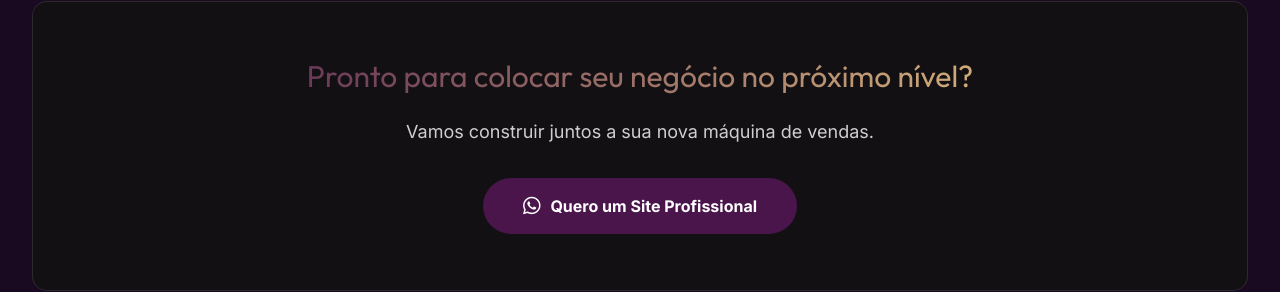
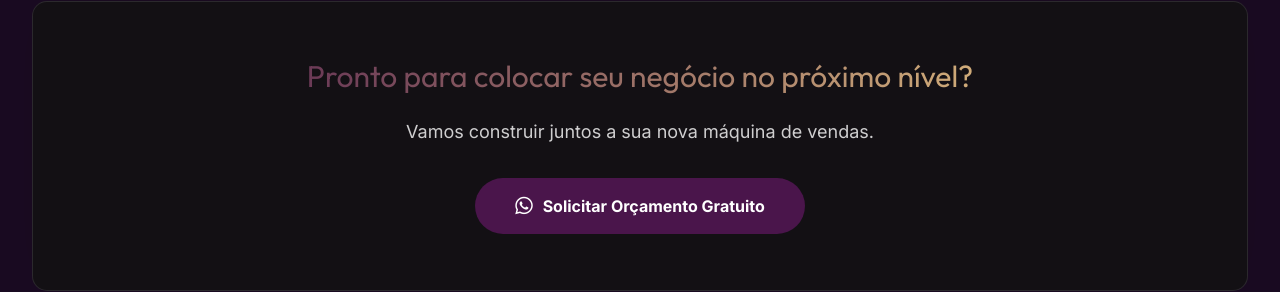
Before and after one commit to aeastudiocreation-cloud/site-aeastudio, a website: page index.html in a window 1280 px wide. Shown: the part 2870-3162 px from the top of the page. Drawn offline with nearby package versions, Linux system fonts and the light colour scheme; animation ran at ten frames a second; a script that the page names is missing.

Commit message:
chore: altera CTA da secao pronto para colocar seu negocio no proximo nivel

```diff
--- a/index.html
+++ b/index.html
@@ -666,7 +666,7 @@ html.lenis, html.lenis body {
                     <a href="https://wa.me/447424886787" target="_blank"
                         class="inline-flex items-center gap-2.5 bg-brand-purple text-white px-10 py-4 rounded-full text-base font-bold hover:bg-brand-purple-dark transition-all duration-300 hover:shadow-lg hover:-translate-y-0.5">
                         <i class="fa-brands fa-whatsapp text-xl"></i>
-                        Quero um Site Profissional
+                        Solicitar Orçamento Gratuito
                     </a>
                 </div>
             </div>
```
Also changed, not shown: dist/index.html.
